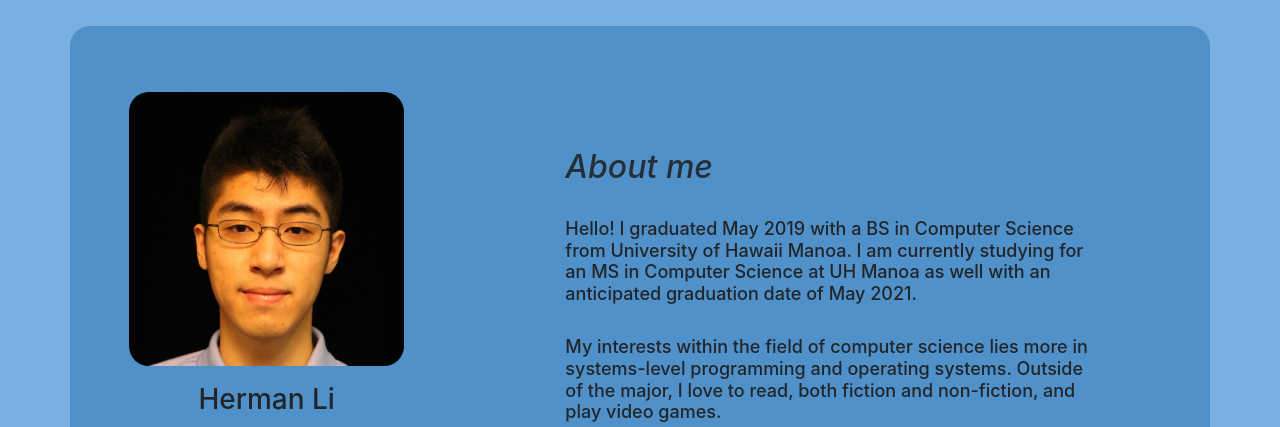
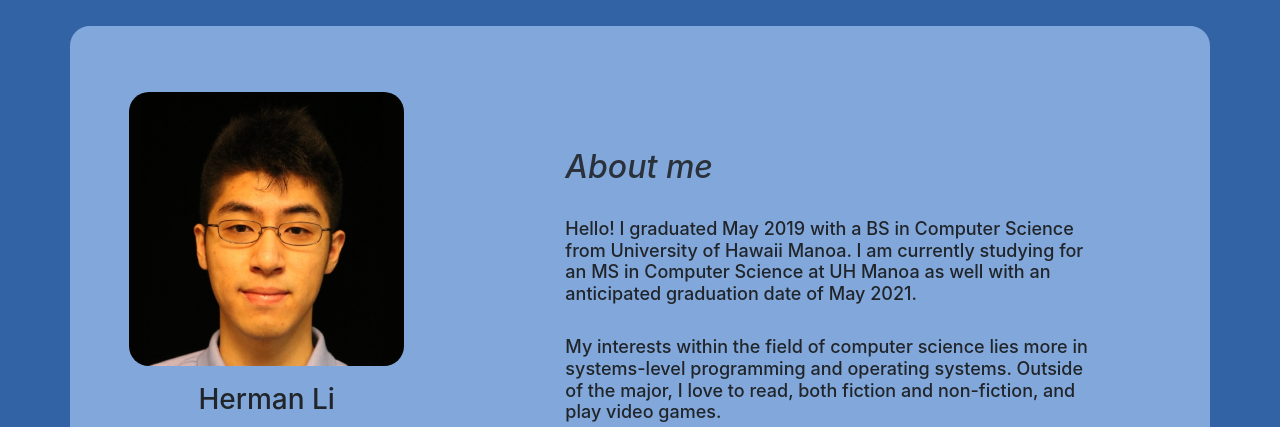
Before and after one commit to lihongman/lihongman.github.io, a plain HTML site: page index.html in a window 1280 px wide. Shown: the top 427 px of the page. Drawn offline with nearby package versions, Linux system fonts and the light colour scheme.

Commit message:
Changed color scheme

```diff
--- a/index.css
+++ b/index.css
@@ -1,5 +1,12 @@
+html, body {
+  height: 100%;
+  background-color: #3163a5;
+  display: flex;
+  flex-direction: column;
+}
+
 #header {
-  background-color: #7AAFE2;
+  background-color: #3163a5;
   padding: 1%;
 }
 
@@ -7,18 +14,18 @@
   border-style: solid;
   border-width: 10px;
   border-radius: 20px;
-  border-color: #5091C9;
+  border-color: #81a7db;
 }
 
 #sidebar {
-  background-color: #5091C9;
+  background-color: #81a7db;
   text-align: center;
   padding-top: 5%;
   padding-bottom: 5%;
 }
 
 #mainbody {
-  background-color: #5091C9;
+  background-color: #81a7db;
   padding-left: 10%;
   padding-right: 10%;
   padding-top: 10%;
@@ -41,13 +48,6 @@
   font-weight: bold;
 }
 
-html, body {
-  height: 100%;
-  background-color: #7AAFE2;
-  display: flex;
-  flex-direction: column;
-}
-
 a:focus {
   outline-style: none;
   -moz-outline-style: none;
```
